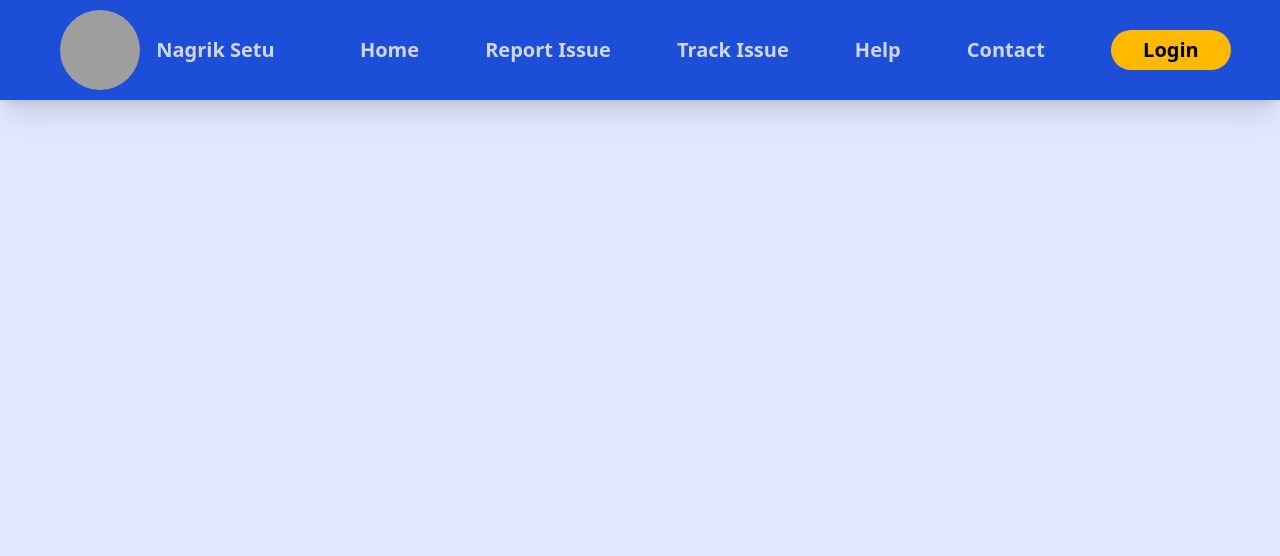
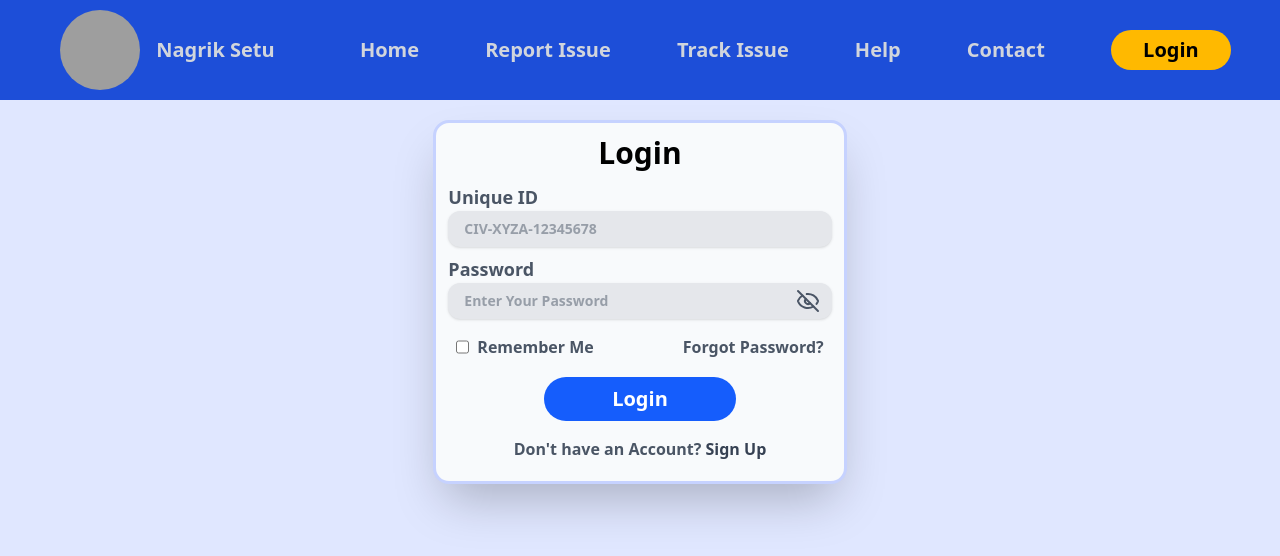
Before and after one commit to NJayantRao/Nagrik_Setu_Frontend, a React (Vite) app: page /user/login in a window 1280 px wide. Shown: the top 556 px of the page. Built offline with nearby package versions, Linux system fonts and the light colour scheme; grey boxes are pictures that could not be loaded.

Commit message:
added User login page

```diff
--- a/src/App.jsx
+++ b/src/App.jsx
@@ -1,12 +1,14 @@
 import {Routes,Route} from "react-router-dom"
 import Home from "./pages/Home"
-import Navbar  from "./components/Navbar"
+import NavbarLayout from "./layout/NavbarLayout"
+import NoNavbarLayout from "./layout/NoNavbarLayout"
 import RightSection from "./components/RightSection"
 import UserSignUpPage from "./pages/UserSignUpPage"
 import AdminSignUpPage from "./pages/AdminSignUpPage"
 import { useContext } from "react"
 import { UserDataContext } from "./context/UserContext"
-
+import UserProfile from "./pages/userprofile"
+import UserLoginPage from "./pages/UserLoginPage"
 
 function App(){
   const {setIsLoginClicked,isLoginClicked}= useContext(UserDataContext)
@@ -17,11 +19,16 @@ function App(){
         setIsLoginClicked(!isLoginClicked)
       }
     }}>
-      <Navbar />
         <Routes>
-          <Route path="/usersignup" element={<UserSignUpPage />}></Route>
-          <Route path="/adminsignup" element={<AdminSignUpPage />}></Route>
-          <Route path="/" element={<Home />}></Route>
+          <Route element={<NavbarLayout />}>
+            <Route path="/user/signup" element={<UserSignUpPage />}></Route>
+            <Route path="/admin/signup" element={<AdminSignUpPage />}></Route>
+            <Route path="/user/login" element={<UserLoginPage />}></Route>
+            <Route path="/" element={<Home />}></Route>
+          </Route>
+          <Route element={<NoNavbarLayout />}>
+            <Route path="/user/profile" element={<UserProfile />}></Route>
+          </Route>
         </Routes>
     </div>
   )
--- a/src/components/Navbar.jsx
+++ b/src/components/Navbar.jsx
@@ -24,10 +24,10 @@ function Navbar(){
                 <Button />
                 <div className="w-60 absolute bg-gray-200 right-0 text-lg flex flex-col gap-2 rounded-md shadow-lg p-5 text-black hover:cursor-pointer" style={{display:isLoginClicked?"block":"none"}}>
                     <div className=" hover:bg-gray-100 px-3 py-1" onClick={(e)=>{
-                        navigate("/usersignup")
+                        navigate("/user/login")
                     }}>User Login</div>
                     <div className=" hover:bg-gray-100 px-3 py-1"onClick={(e)=>{
-                        navigate("/adminsignup")
+                        navigate("/admin/signup")
                     }}>Admin Login</div>
                     <div className=" hover:bg-gray-100 px-3 py-1" >Staff Login</div>
                 </div>
--- a/src/context/UserContext.jsx
+++ b/src/context/UserContext.jsx
@@ -4,9 +4,15 @@ export const UserDataContext= createContext()
 
 function UserContext(props){
     const [isLoginClicked,setIsLoginClicked]= useState(false)
+    const [name,setName]= useState("")
+    const [email,setEmail]= useState("")
+    const [password,setPassword]= useState("")
+    const [address,setAddress]= useState("")
+    const [phone,setPhone]= useState("")
+    const [uniqueId,setUniqueId]= useState("")
     return(
         <div>
-            <UserDataContext.Provider value={{isLoginClicked,setIsLoginClicked}}>
+            <UserDataContext.Provider value={{isLoginClicked,setIsLoginClicked,setName,setEmail,setPassword,setPhone,setAddress,setUniqueId,name,email,password,address,phone,uniqueId}}>
                 {props.children}
             </UserDataContext.Provider>
         </div>
--- /dev/null
+++ b/src/layout/NavbarLayout.jsx
@@ -0,0 +1,13 @@
+import { Outlet } from "react-router-dom";
+import Navbar from "../components/Navbar";
+
+function NavbarLayout(){
+    return(
+        <div>
+            <Navbar />
+            <Outlet />
+        </div>
+    )
+}
+
+export default NavbarLayout
--- /dev/null
+++ b/src/layout/NoNavbarLayout.jsx
@@ -0,0 +1,11 @@
+import { Outlet } from "react-router-dom";
+
+function NoNavbarLayout(){
+    return(
+        <div>
+            <Outlet />
+        </div>
+    )
+}
+
+export default NoNavbarLayout
--- /dev/null
+++ b/src/pages/UserLoginPage.jsx
@@ -0,0 +1,92 @@
+import { useContext, useState } from "react";
+import { useNavigate } from "react-router-dom";
+import { UserDataContext } from "../context/UserContext";
+import { Eye,EyeOff } from "lucide-react";
+
+function UserLoginPage(){
+    const navigate= useNavigate()
+    const {setUniqueId,setPassword,name,email,password,address,phone,uniqueId}= useContext(UserDataContext)
+    const [showPassword,setShowPassword]= useState(false)
+
+    async function submitHandler(e){
+        e.preventDefault()
+        console.log(uniqueIdpassword);
+        try {
+            const response= await axios.post("http://localhost:3000/api/v1/user/login",{
+                uniqueId,password
+            },{withCredentials:true})
+            const token= response.data.token;
+            console.log(response.data.token);
+
+            localStorage.setItem("token",JSON.stringify(token))
+
+            setTimeout(() => {
+                navigate("/user/profile")
+            }, 5000);
+
+        } catch (error) {
+            console.log(error);
+        }
+        setUniqueId("")
+        setPassword("")
+    }
+    return(
+        <div className=" bg-[#e0e7ff] flex justify-center items-center p-5 max-h-screen">
+           <div className=" bg-[#f8fafc] p-3 w-1/3 flex justify-center flex-col gap-3 shadow-2xl rounded-2xl  border-indigo-200 border-3">
+            <div className="text-center text-3xl font-semibold"><h1>Login</h1></div>
+            <form className="flex flex-col gap-2 w-full" onSubmit={(e)=>{
+                submitHandler(e)
+            }}>
+                <div className="font-semibold text-gray-600 text-lg">
+                    Unique ID
+                    <input type="text" placeholder="CIV-XYZA-12345678" name="uniqueId"
+                    className={` py-2 px-4 rounded-xl w-full text-gray-600 text-sm shadow-sm focus:outline-none focus:ring-2 focus:bg-[#e0e7ff] focus:ring-blue-400 ${uniqueId?"bg-[#e0e7ff]":"bg-gray-200"}`}
+                    value={uniqueId}
+                    onChange={(e)=>{
+                        setUniqueId(e.target.value);
+                        //console.log(uniqueId);
+                    }}
+                    required/>
+                </div>
+                <div className="font-semibold text-gray-600 text-lg ">
+                    Password
+                    <div className="relative">
+                        <input type={`${showPassword?"text":"password"}`} placeholder="Enter Your Password" name="password" className={` py-2 px-4 rounded-xl w-full text-gray-600 text-sm shadow-sm focus:outline-none focus:ring-2 focus:bg-[#e0e7ff] focus:ring-blue-400 ${password?"bg-[#e8f0ff]":"bg-gray-200"}`}
+                    value={password}
+                    onChange={(e)=>{
+                        setPassword(e.target.value);
+                        //console.log(password);
+                    }}
+                    minLength={8}
+                    maxLength={20}
+                    required />
+                   <div className="absolute right-3 top-1/2 -translate-y-1/2 hover:cursor-pointer" onClick={()=>{
+                    setShowPassword(!showPassword)
+                   }}>{showPassword?<Eye/>:<EyeOff/>}</div>
+                    </div>
+                </div>
+                <div className="font-semibold text-gray-600 text-base flex justify-between items-center p-2">
+                   <div className="flex gap-2"><input type="checkbox" name="Remember" id="Remember" /><h2>Remember Me</h2></div>
+                   <div><h2 className="hover:text-gray-700 hover:font-bold hover:cursor-pointer" onClick={()=>{
+                    navigate("/user/forgotPassword")
+                   }}>Forgot Password?</h2></div>
+                </div>
+                <div className="w-full flex justify-center mt-0.5">
+                    <button type="submit" className="bg-blue-600 p-2 w-1/2 rounded-full text-xl text-white font-bold hover:scale-105 hover:cursor-pointer hover:bg-blue-700 hover:ease-in-out" onClick={()=>{
+                        navigate("/user/profile")
+                    }}>Login</button>
+                </div>
+                 <div className="font-semibold text-gray-600 text-sm flex justify-between items-center p-2">
+                   <div className="flex justify-center gap-1 text-center w-full text-base">
+                        <div><h2>Don't have an Account? <span className="font-bold text-gray-700 hover:cursor-pointer" onClick={()=>{
+                            navigate("/user/signup")
+                        }}>Sign Up</span></h2></div>
+                    </div>
+                </div>
+            </form>
+           </div>
+        </div>
+    )
+}
+
+export default UserLoginPage
--- /dev/null
+++ b/src/pages/UserProfile.jsx
@@ -0,0 +1,53 @@
+import { use, useEffect, useState } from "react";
+import Navbar from "../components/Navbar"
+import { Eye,EyeOff } from 'lucide-react';
+import axios from "axios"
+import { useNavigate } from "react-router-dom";
+
+function UserProfile(){
+    const navigate= useNavigate()
+    const [name,setName]= useState("")
+
+    useEffect(()=>{
+        async function fetchUserInfo() {
+            try {
+                const token= JSON.parse(localStorage.getItem("token"))
+                const response= await axios.get("http://localhost:3000/api/v1/user/profile",{
+                headers:{
+                    Authorization: `Bearer ${token}`
+                }
+            })
+            console.log(response.data);
+            setName(response.data.name)
+            } catch (error) {
+                console.log(error);
+                return(
+
+                        <div>
+                            error occured
+                        </div>
+
+                )
+
+            }
+        }
+        fetchUserInfo();
+    },[])
+    return(
+        <div className="h-screen w-full">
+            <h1 className="text-6xl absolute left-1/2 top-1/2 -translate-x-1/2 -translate-y-1/2 font-bold">Hello</h1>
+            <div>
+                    <ul>
+                        <li>{`${name}`}</li>
+                        <li>{`${name}`}</li>
+                        <li>{`${name}`}</li>
+                        <li>{`${name}`}</li>
+                        <li>{`${name}`}</li>
+                        <li>{`${name}`}</li>
+                    </ul>
+                </div>
+        </div>
+    )
+}
+
+export default UserProfile
--- a/src/pages/UserSignUpPage.jsx
+++ b/src/pages/UserSignUpPage.jsx
@@ -1,15 +1,21 @@
-import { useEffect, useState } from "react";
+import { useContext, useEffect, useState } from "react";
 import Navbar from "../components/Navbar"
 import { Eye,EyeOff } from 'lucide-react';
 import axios from "axios"
+import { useNavigate } from "react-router-dom";
+import { UserDataContext } from "../context/UserContext";
 
 function UserSignUpPage(){
-    const [name,setName]= useState("")
-    const [email,setEmail]= useState("")
-    const [password,setPassword]= useState("")
-    const [address,setAddress]= useState("")
-    const [phone,setPhone]= useState("")
+
+    const {setName,setEmail,setPassword,setAddress,setPhone,name,email,password,address,phone,uniqueId}= useContext(UserDataContext)
+    // const [name,setName]= useState("")
+    // const [email,setEmail]= useState("")
+    // const [password,setPassword]= useState("")
+    // const [address,setAddress]= useState("")
+    // const [phone,setPhone]= useState("")
     const [showPassword,setShowPassword]= useState(false)
+
+    const navigate= useNavigate()
 
     async function submitHandler(e){
         e.preventDefault()
@@ -18,7 +24,14 @@ function UserSignUpPage(){
             const response= await axios.post("http://localhost:3000/api/v1/user/signup",{
                 name,email,password,phone,address
             },{withCredentials:true})
-            console.log(response.data);
+            const token= response.data.token;
+            console.log(response.data.token);
+
+            localStorage.setItem("token",JSON.stringify(token))
+
+            setTimeout(() => {
+                navigate("/user/profile")
+            }, 5000);
 
         } catch (error) {
             console.log(error);
@@ -37,6 +50,10 @@ function UserSignUpPage(){
         }
         fetchData()
     },[])
+
+    // useEffect(()=>{
+
+    // },[])
     return(
         <div className=" bg-[#e0e7ff] flex justify-center items-center p-3 max-h-screen">
            <div className=" bg-[#f8fafc] p-3 w-1/3 flex justify-center flex-col gap-3 shadow-2xl rounded-2xl  border-indigo-200 border-3">
@@ -111,8 +128,8 @@ function UserSignUpPage(){
                     }}
                     required/>
                 </div>
-                <div className="w-full flex justify-center mt-0.5">
-                    <button type="submit" className="bg-blue-600 p-2 w-1/3 rounded-full text-xl text-white hover:scale-105 hover:cursor-pointer hover:bg-blue-700 hover:ease-in-out">SIGN IN</button>
+                <div className="w-full flex justify-center mt-0.5 p-2">
+                    <button type="submit" className="bg-blue-600 p-2 w-1/2 rounded-full text-xl text-white font-bold hover:scale-105 hover:cursor-pointer hover:bg-blue-700 hover:ease-in-out">Sign Up</button>
                 </div>
             </form>
            </div>
```
Also changed, not shown: src/pages/UserForgotpassword.jsx (added).
